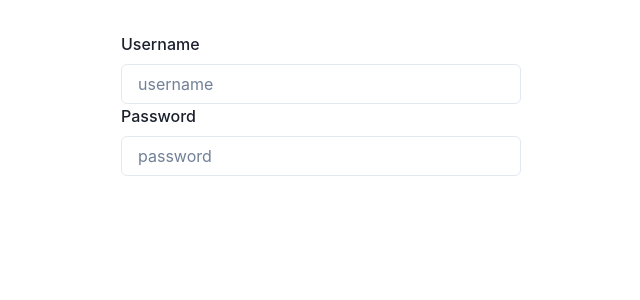
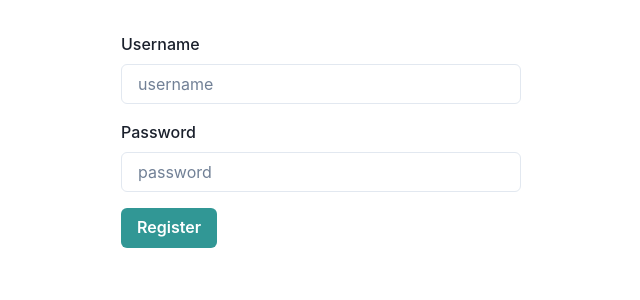
Before and after one commit to zYasser/reddit-clone, a Next.js app in the folder front-end/: page /register in a window 1280 px wide. Shown: the top 300 px of the page, without its empty margins (319-959 px from the left). Built offline with nearby package versions, Linux system fonts and the light colour scheme.

Commit message:
Update register page, added submit button

```diff
--- a/front-end/src/pages/register.tsx
+++ b/front-end/src/pages/register.tsx
@@ -1,11 +1,6 @@
 import React from "react";
 import { Form, Formik } from "formik";
-import {
-  FormControl,
-  FormLabel,
-  Input,
-  FormErrorMessage,
-} from "@chakra-ui/react";
+import { Box, Button } from "@chakra-ui/react";
 import { Wrapper } from "../components/Wrapper";
 import { InputField } from "../components/InputFieldProps";
 
@@ -18,19 +13,24 @@ const Register: React.FC<registerProps> = ({}) => {
         initialValues={{ username: "", passowrd: "" }}
         onSubmit={(values) => console.log(values)}
       >
-        {({ values, handleChange }) => (
+        {({ isSubmitting }) => (
           <Form>
             <InputField
               name="username"
               placeholder="username"
               label="Username"
             ></InputField>
+            <Box mt={4}>
               <InputField
                 name="password"
                 placeholder="password"
                 label="Password"
                 type="password"
               ></InputField>
+            </Box>
+            <Button mt={4} type="submit" isLoading={isSubmitting} colorScheme="teal">
+              Register
+            </Button>
           </Form>
         )}
       </Formik>
```
Lines whose indentation alone changed are shown as unchanged.
